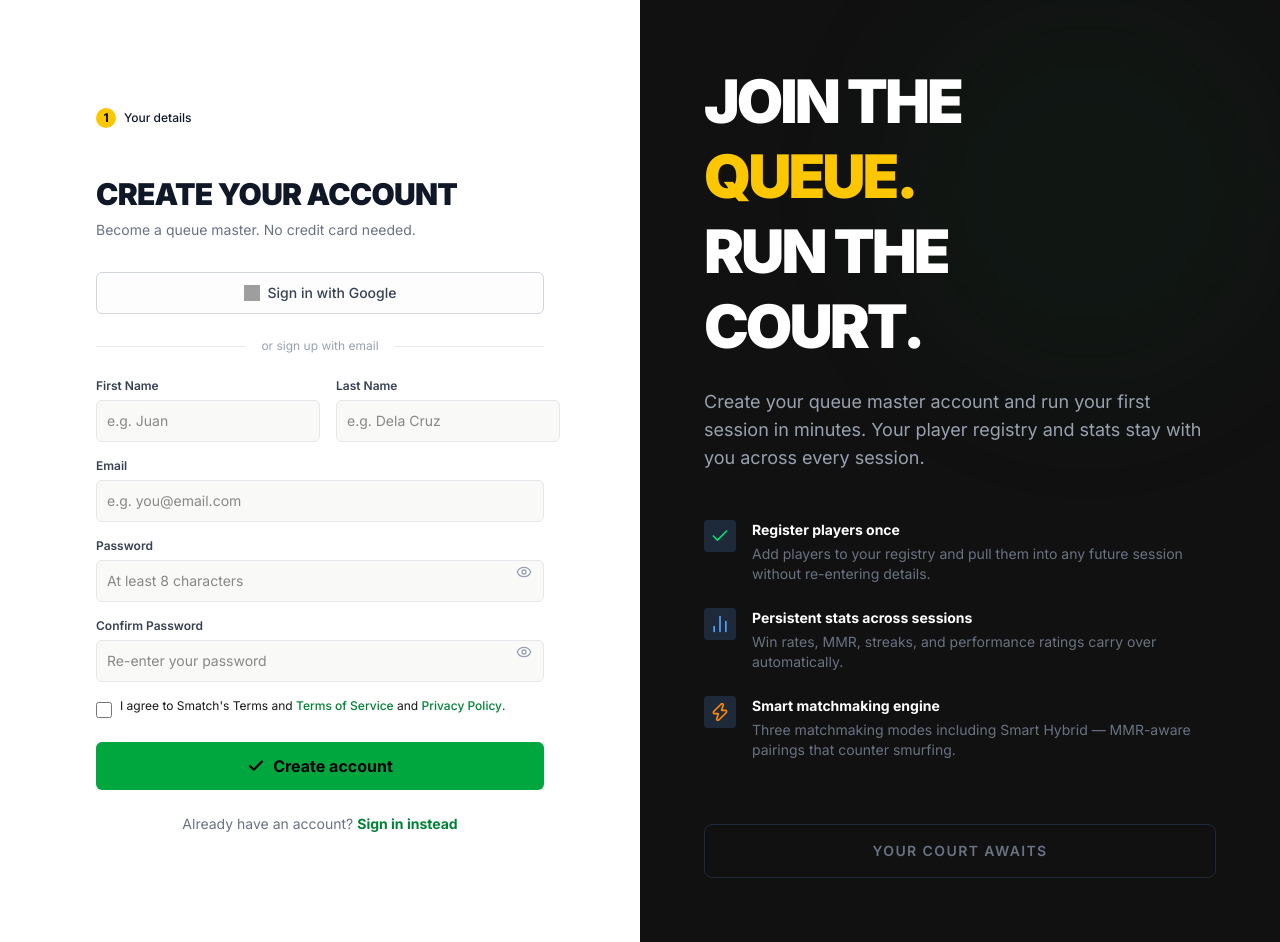
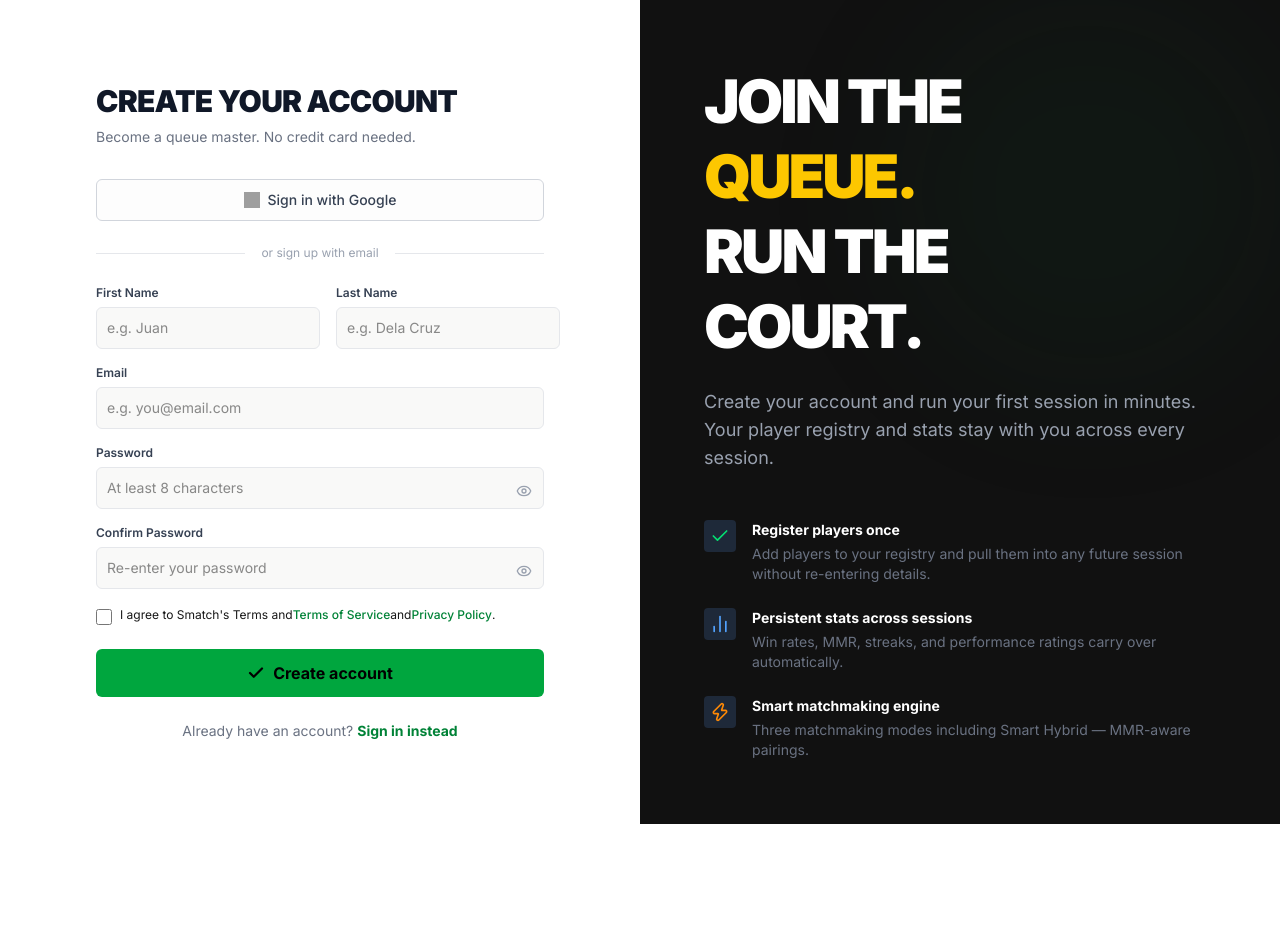
Before and after one commit to Gaeano/project-smatch, a Next.js app: page /signup in a window 1280 px wide. After the commit the page ends 824 px from the top, so only its background shows below. Built offline with nearby package versions, Linux system fonts and the light colour scheme; grey boxes are pictures that could not be loaded.

Commit message:
ui: minor fixes to signup

```diff
--- a/app/signup/page.tsx
+++ b/app/signup/page.tsx
@@ -6,25 +6,17 @@ export default function SignupPage() {
     <div className="flex min-h-screen bg-white">
         <div className="w-full lg:w-1/2 flex flex-col justify-center items-center p-8 lg:p-16">
             <div className="w-full max-w-md">
-            <div className="flex items-center text-xs font-medium text-gray-400 mb-12">
-                <div className="flex items-center text-gray-900">
-                <span className="flex items-center justify-center w-5 h-5 rounded-full bg-yellow-400 text-black font-bold mr-2">1</span>
-                Your details
-                </div>
+                <h2 className="text-3xl font-black uppercase tracking-tight text-gray-900 mb-2">Create Your Account</h2>
+                <p className="text-sm text-gray-500 mb-8">Become a queue master. No credit card needed.</p>
 
-            </div>
-
-            <h2 className="text-3xl font-black uppercase tracking-tight text-gray-900 mb-2">Create Your Account</h2>
-            <p className="text-sm text-gray-500 mb-8">Become a queue master. No credit card needed.</p>
-
-            <SignupForm />
+                <SignupForm />
             </div>
         </div>
 
         <div className="hidden lg:flex lg:w-1/2 bg-[#111111] text-white flex-col p-16 justify-center relative overflow-hidden">
-                <div className="absolute top-0 right-0 w-96 h-96 bg-green-900/10 rounded-full blur-3xl -z-0"></div>
+            <div className="absolute top-0 right-0 w-96 h-96 bg-green-900/10 rounded-full blur-3xl -z-0"></div>
 
-                <div className="z-10 max-w-lg">
+            <div className="z-10 max-w-lg">
                 <h1 className="text-6xl font-black leading-tight tracking-tighter uppercase mb-6">
                     Join the <br />
                     <span className="text-yellow-400">Queue.</span> <br />
@@ -33,7 +25,7 @@ export default function SignupPage() {
                 </h1>
 
                 <p className="text-gray-400 text-lg mb-12">
-                    Create your queue master account and run your first session in minutes.
+                    Create your account and run your first session in minutes.
                     Your player registry and stats stay with you across every session.
                 </p>
 
@@ -51,16 +43,12 @@ export default function SignupPage() {
                     <FeatureItem
                     icon={<Zap className="w-5 h-5 text-orange-400" />}
                     title="Smart matchmaking engine"
-                    desc="Three matchmaking modes including Smart Hybrid — MMR-aware pairings that counter smurfing."
+                    desc="Three matchmaking modes including Smart Hybrid — MMR-aware pairings."
                     />
                 </div>
 
-                <div className="mt-16 p-4 border border-gray-800 rounded-lg text-center text-sm font-semibold tracking-widest text-gray-500 uppercase">
-                    Your Court Awaits
-                </div>
             </div>
         </div>
-
 
     </div>
   );
--- a/app/signup/signupform.tsx
+++ b/app/signup/signupform.tsx
@@ -52,9 +52,9 @@ export default function SignupForm() {
             <div className='flex flex-col gap-1.5 mb-4 relative'>
                 <label htmlFor='password' className='text-xs font-semibold text-gray-700'>Password</label>
                 <input type={showPassword ? "text" : "password"} id='password' placeholder='At least 8 characters'
-                className='p-2.5 bg-[#F9F9F8] border border-gray-200 rounded-md text-sm outline-none focus:border-green-700 focus:ring-1 focus:ring-green-700 transition-all'
+                className='p-2.5 pr-10 bg-[#F9F9F8] border border-gray-200 rounded-md text-sm outline-none focus:border-green-700 focus:ring-1 focus:ring-green-700 transition-all'
                 />
-                <button type='button' onClick={() => setShowPassword(!showPassword)} className='absolute right-3 top-[26px] text-gray-400 hover:text-gray-600'>
+                <button type='button' onClick={() => setShowPassword(!showPassword)} aria-label={showPassword ? "Hide password" : "Show password"} className='absolute right-3 top-[38px] text-gray-400 hover:text-gray-600'>
                     {showPassword ? <EyeOff size={16} /> : <Eye size={16} />}
                 </button>
             </div>
@@ -63,9 +63,9 @@ export default function SignupForm() {
             <div className='flex flex-col gap-1.5 mb-4 relative'>
                 <label htmlFor='confirmPassword' className='text-xs font-semibold text-gray-700'>Confirm Password</label>
                 <input type={showConfirmPassword ? "text" : "password"} id='confirmPassword' placeholder='Re-enter your password'
-                className='p-2.5 bg-[#F9F9F8] border border-gray-200 rounded-md text-sm outline-none focus:border-green-700 focus:ring-1 focus:ring-green-700 transition-all'
+                className='p-2.5 pr-10 bg-[#F9F9F8] border border-gray-200 rounded-md text-sm outline-none focus:border-green-700 focus:ring-1 focus:ring-green-700 transition-all'
                 />
-                <button type='button' onClick={() => setShowConfirmPassword(!showConfirmPassword)} className='absolute right-3 top-[26px] text-gray-400 hover:text-gray-600'>
+                <button type='button' onClick={() => setShowConfirmPassword(!showConfirmPassword)} aria-label={showConfirmPassword ? "Hide confirm password" : "Show confirm password"} className='absolute right-3 top-[38px] text-gray-400 hover:text-gray-600'>
                     {showConfirmPassword ? <EyeOff size={16} /> : <Eye size={16} />}
                 </button>
             </div>
@@ -74,7 +74,7 @@ export default function SignupForm() {
             <div className='flex items-start gap-2 mb-6'>
                 <input type='checkbox' id='terms' className='mt-1 w-4 h-4 text-green-700 border-gray-300 rounded focus:ring-green-700'
                 />
-                <label htmlFor='terms' className='text-xs '>
+                <label htmlFor='terms' className='flex text-center text-xs leading-relaxed'>
                     I agree to Smatch&apos;s Terms and <a href="#" className="text-green-700 font-medium">Terms of Service</a> and <a href="#" className="text-green-700 font-medium">Privacy Policy</a>.
                 </label>
             </div>
```
